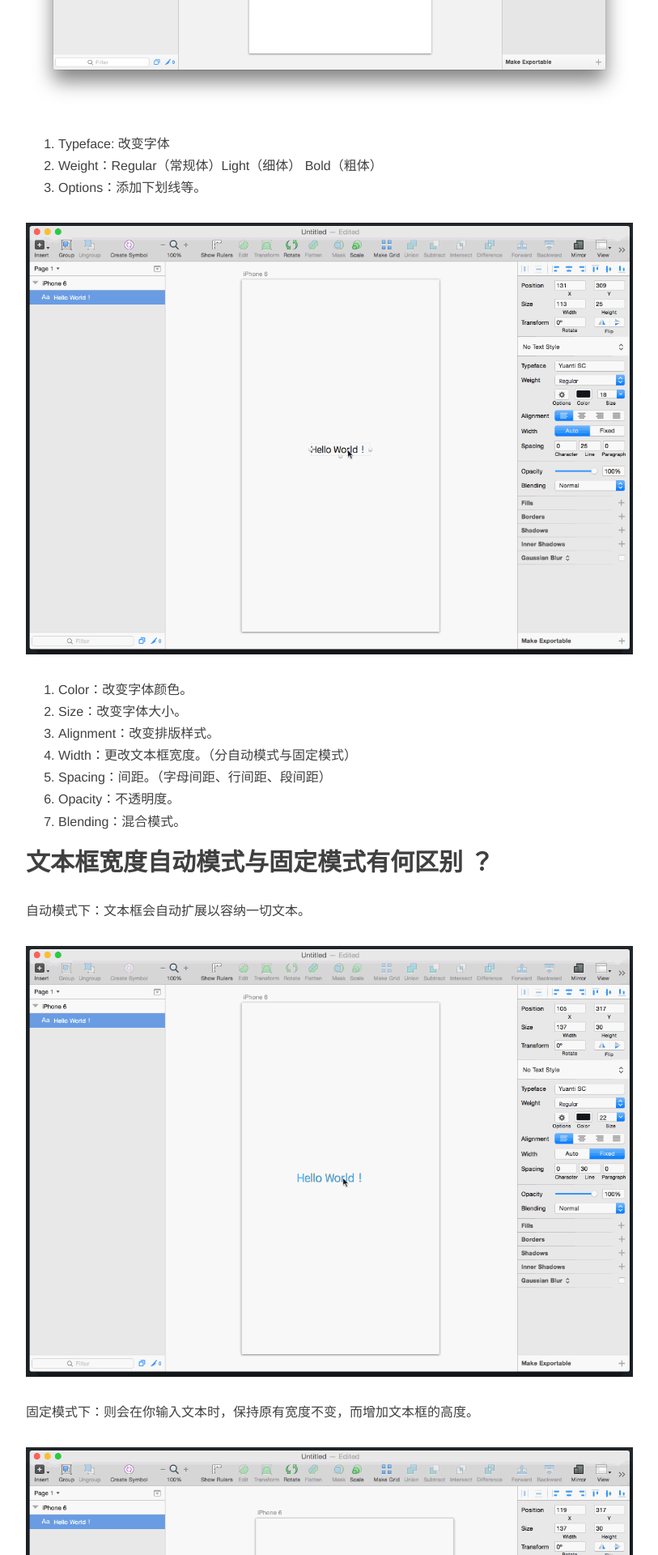
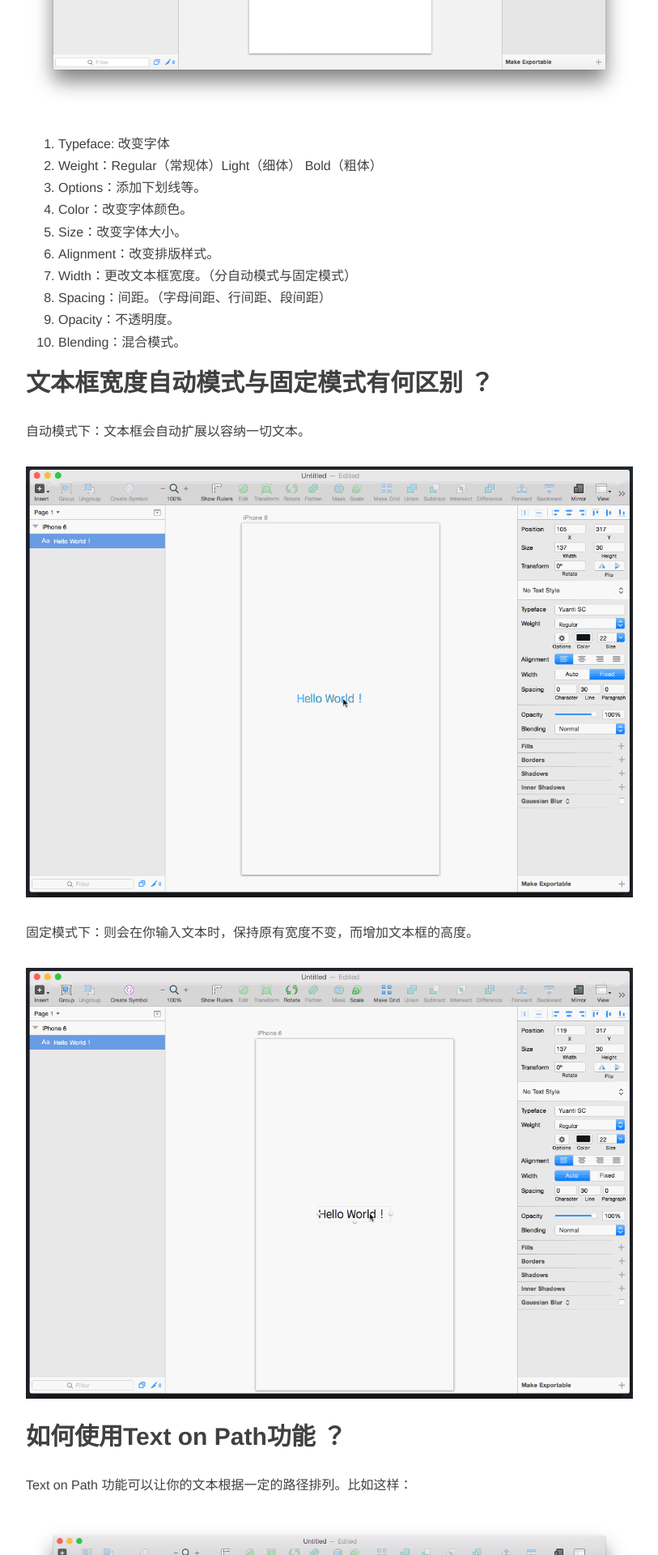
Before and after one commit to jimmywzm/myblog, a Jekyll site: the page built from _posts/2015-7-1-sketch-tutorial-text.markdown, in a window 1280 px wide. Shown: the part 3089-5009 px from the top of the page at 81% size, without its empty margins (233-1046 px from the left). Built offline with Jekyll 4.4.1, drawn with Linux system fonts in a browser that asks for light colours; nearby versions of some CDN libraries; comment, search, counter and statistics services are not loaded.

Commit message:
change design

```diff
--- a/_posts/2015-7-1-sketch-tutorial-text.markdown
+++ b/_posts/2015-7-1-sketch-tutorial-text.markdown
@@ -28,9 +28,6 @@ header-img: "img/sketch3_icon.png"
 1. Typeface: 改变字体
 2. Weight：Regular（常规体）Light（细体） Bold（粗体）
 3. Options：添加下划线等。
-
-![change options]({{ http://www.questionhunt.com/sketch-tutorial-text/ }}/assets/sketch_text/changeOptions.gif){: .aligncenter}
-
 4. Color：改变字体颜色。
 5. Size：改变字体大小。
 6. Alignment：改变排版样式。
```
